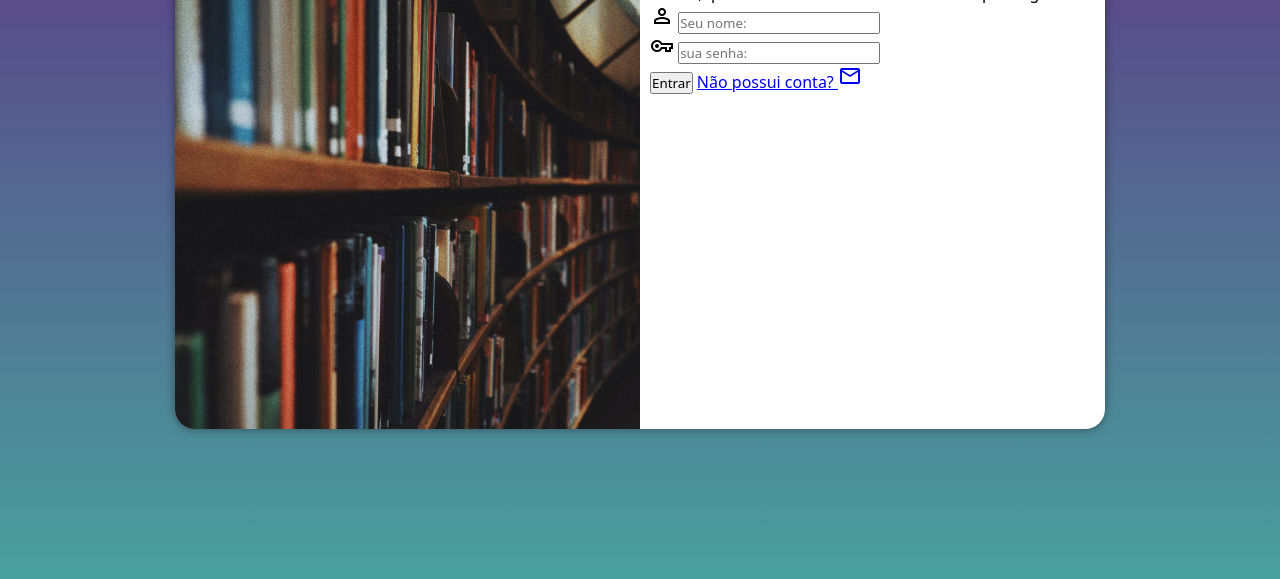
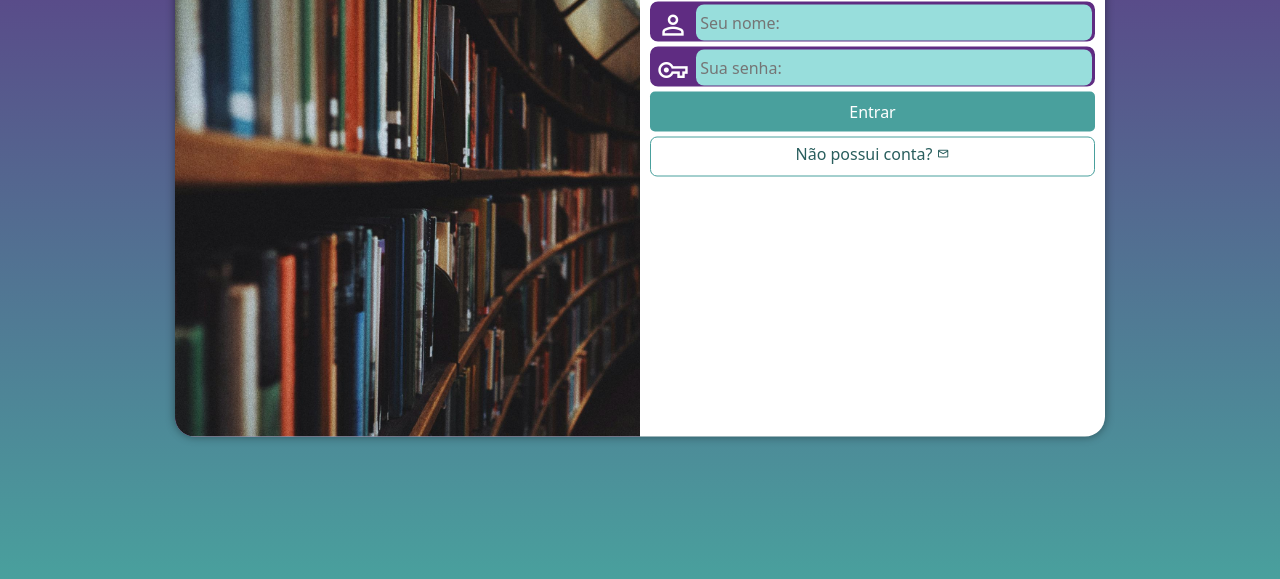
Before and after one commit to MatheusBiazzi/projeto-login, a plain HTML site: page index.html in a window 1280 px wide. Shown: the part 221-800 px from the top of the page. Drawn offline with nearby package versions, Linux system fonts and the light colour scheme.

Commit message:
finalizando projeto tela de login

```diff
--- a/estilos/style.css
+++ b/estilos/style.css
@@ -26,15 +26,15 @@ section#login{
     position: absolute;
     top: 50%;
     left: 50%;
-    transform: translate(-50%,-50%);
     overflow: hidden;
 
     background-color: white;
     width: 250px;
-    height: 500px;
+    height: 515px;
     border-radius: 20px;
     box-shadow: 0px 0px 10px rgba(0, 0, 0, 0.427);
 
+    transform: translate(-50%,-50%);
     transition: width .3s, height .3s;
     transition-timing-function: ease;
 }
@@ -49,5 +49,68 @@ section#login > div#imagem{
 section#login > div#formulario{
     display: block  ;
     padding: 10px;
+}
+form > div.campo{
+    background-color: #5f2c82;
+    border: 2px solid #5f2c82;
+    display: block;
+    width: 100%;
+    height: 40px;
+    border-radius: 8px;
+    margin: 5px 0px;
+}
+
+div.campo > label > i{
+    color: white;
+    font-size: 2em;
+    width: 40px;
+    padding: 5px;
+}
+div.campo > input{
+    background-color: #98dedc;
+    font-size: 1em;
+    width: calc(100% - 45px);
+    height: 100%;
+    border: 0px;
+    border-radius: 8px;
+    padding: 4px;
+    transform: translateY(-12px);
+}
+div.campo > input:focus-within{
+    background-color: white;
 
 }
+form > input[type=submit]{
+    display: block;
+    font-size: 1em;
+    width: 100%;
+    height: 40px;
+    background-color: #49a09d;
+    color: white;
+    border: none;
+    border-radius: 5px;
+    cursor: pointer;
+}
+form > input[type=submit]:hover{
+    background-color: #295e5d;
+}
+form > a.btnNCont{
+    display: block;
+    text-align: center;
+    font-size: 1em;
+    width: 100%;
+    height: 40px;
+    padding-top: 5px;
+    margin-top: 5px;
+    background-color: white;
+    color: #295e5d;
+    border: 1px solid #49a09d;
+    border-radius: 7px;
+    text-decoration: none;
+}
+form > a.btnNCont:hover{
+    background-color: #5ab7b3;;
+}
+form > a.btnNCont > i{
+    font-size: 0.8em;
+}
--- a/index.html
+++ b/index.html
@@ -28,10 +28,10 @@
                         <label for="isenha">
                             <i class="material-symbols-outlined">vpn_key</i>
                         </label>
-                        <input type="password" name="senha" id="isenha" placeholder="sua senha:" autocomplete="current-password" minlength="5" maxlength="10" required>
+                        <input type="password" name="senha" id="isenha" placeholder="Sua senha:" autocomplete="current-password" minlength="5" maxlength="10" required>
                     </div>
                     <input type="submit" value="Entrar">
-                    <a href="#">
+                    <a href="#" class="btnNCont">
                         Não possui conta? <i class="material-symbols-outlined">mail</i>
                     </a>
                 </form>
```
